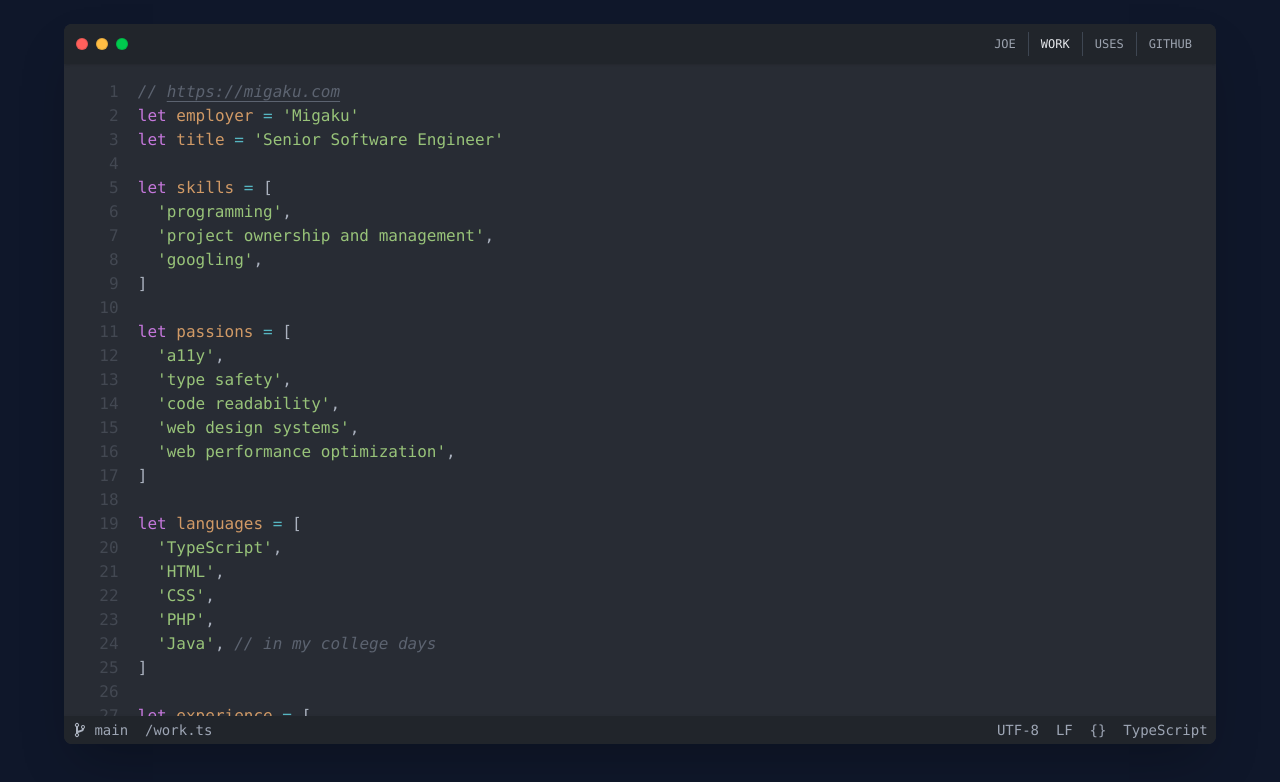
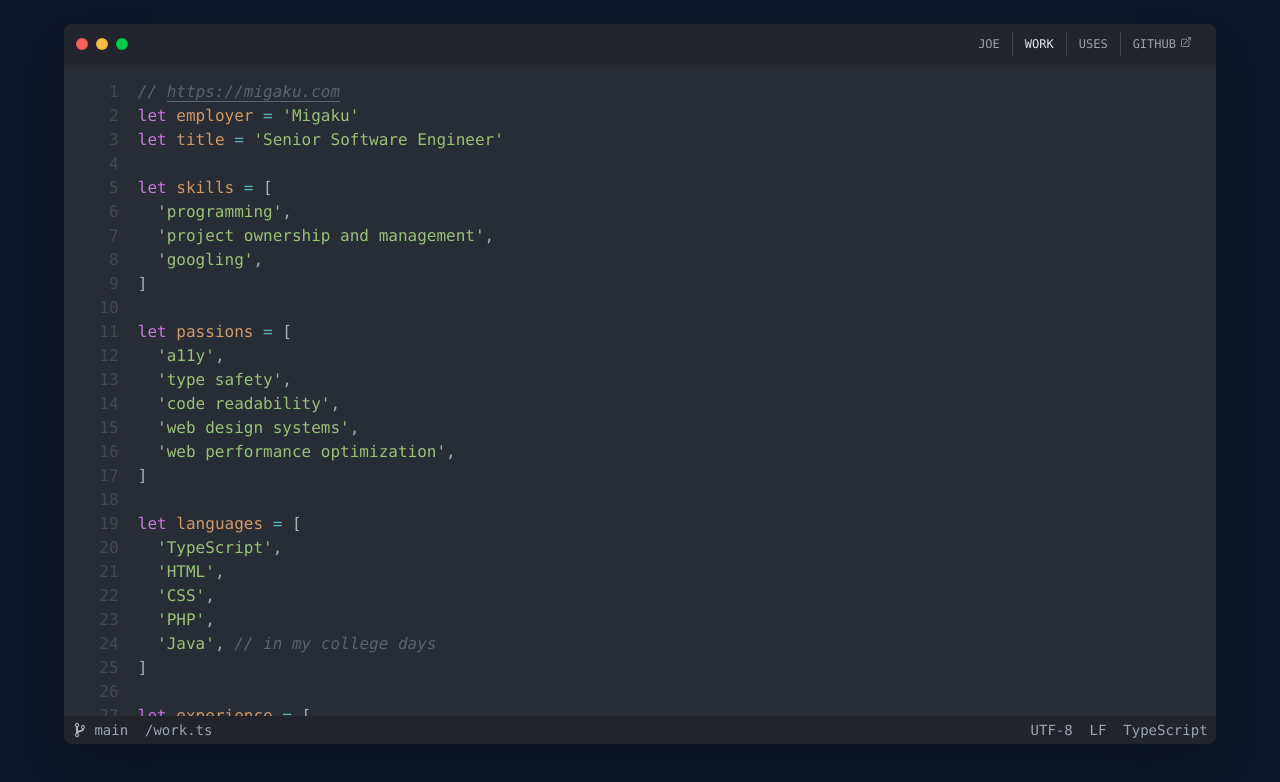
Before and after one commit to josephmcg/portfolio, a Next.js app: page /work in a window 1280 px wide. Shown: the top 782 px of the page. Built offline with nearby package versions, Linux system fonts and the light colour scheme.

Commit message:
feat: tweak header and footer styles

```diff
--- a/src/components/Footer/Footer.tsx
+++ b/src/components/Footer/Footer.tsx
@@ -37,13 +37,10 @@ export const Footer: React.FC = () => {
       // hilarious false positive
       // eslint-disable-next-line unicorn/text-encoding-identifier-case
       element: 'UTF-8',
-      className: clsx('ml-auto'),
+      className: clsx('md:ml-auto'),
     },
     {
       element: 'LF',
-    },
-    {
-      element: '{}',
     },
     {
       element: <FooterLanguage />,
@@ -51,7 +48,7 @@ export const Footer: React.FC = () => {
   ]
 
   return (
-    <footer className="flex bg-secondary font-mono text-sm text-light shadow">
+    <footer className="flex justify-between bg-secondary font-mono text-sm text-light shadow">
       {items.map((item, index) => (
         <div
           key={index}
--- a/src/components/Header/HeaderNavItem.tsx
+++ b/src/components/Header/HeaderNavItem.tsx
@@ -1,3 +1,4 @@
+import { ArrowTopRightOnSquareIcon } from '@heroicons/react/24/solid'
 import clsx from 'clsx'
 import Link from 'next/link'
 
@@ -15,7 +16,7 @@ export const HeaderNavItem: React.FC<HeaderNavItemProps> = ({
   isActive,
 }) => {
   const classes = clsx(
-    'flex gap-2 px-3 py-1 hover:text-gray-200',
+    'flex gap-1 px-3 py-1 hover:text-gray-200',
     isActive ? 'text-gray-200' : 'text-gray-400',
   )
 
@@ -33,6 +34,7 @@ export const HeaderNavItem: React.FC<HeaderNavItemProps> = ({
       className={classes}
     >
       {label}
+      <ArrowTopRightOnSquareIcon className="h-3 w-3" />
     </a>
   )
 }
```
